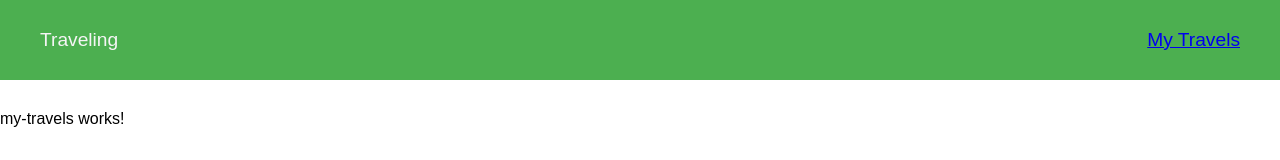
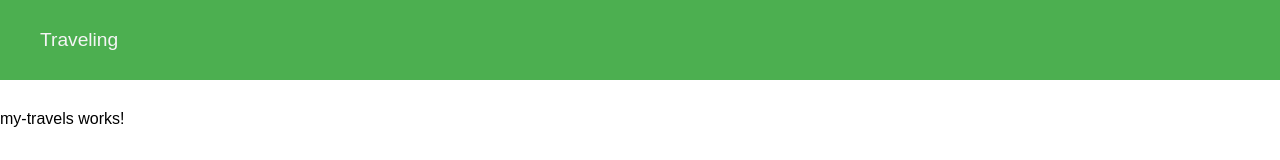
Before and after one commit to Hdror/Traveling-app, an Angular app: page /my-travels in a window 1280 px wide. Shown: the top 160 px of the page. Built offline with nearby package versions, Linux system fonts and the light colour scheme.

Commit message:
remove link

```diff
--- a/src/app/cmps/header/header.component.html
+++ b/src/app/cmps/header/header.component.html
@@ -3,8 +3,5 @@
         <a routerLink="/" class="clean-link">
             {{title}}
         </a>
-        <nav>
-            <a routerLink="my-travels">My Travels</a>
-        </nav>
     </section>
 </header>
--- a/src/app/cmps/header/header.component.scss
+++ b/src/app/cmps/header/header.component.scss
@@ -14,15 +14,5 @@ header {
         width: 100%;
     }
 
-    nav {
-        a {
-            &:not(:last-child) {
-                margin-right: 10px;
-            }
 
-            &.active {
-                color: darkred;
-            }
-        }
-    }
 }
```
